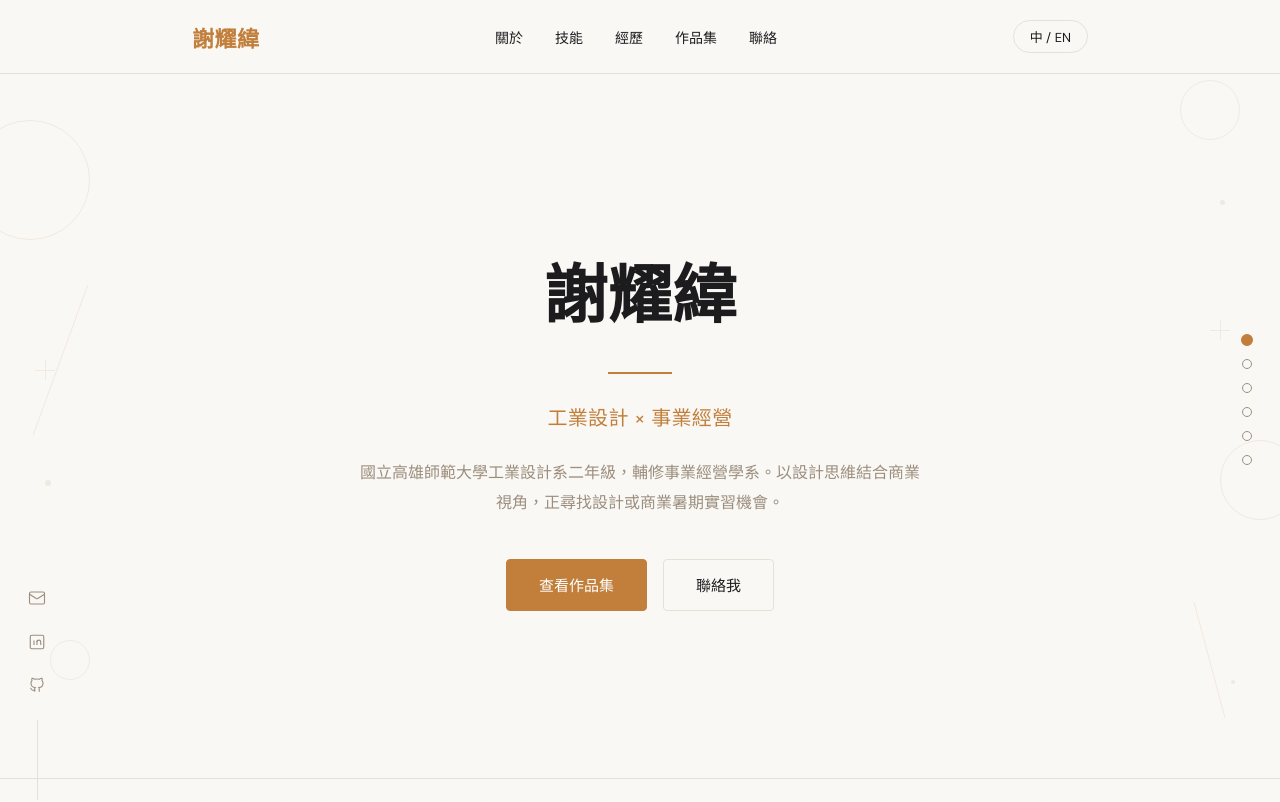
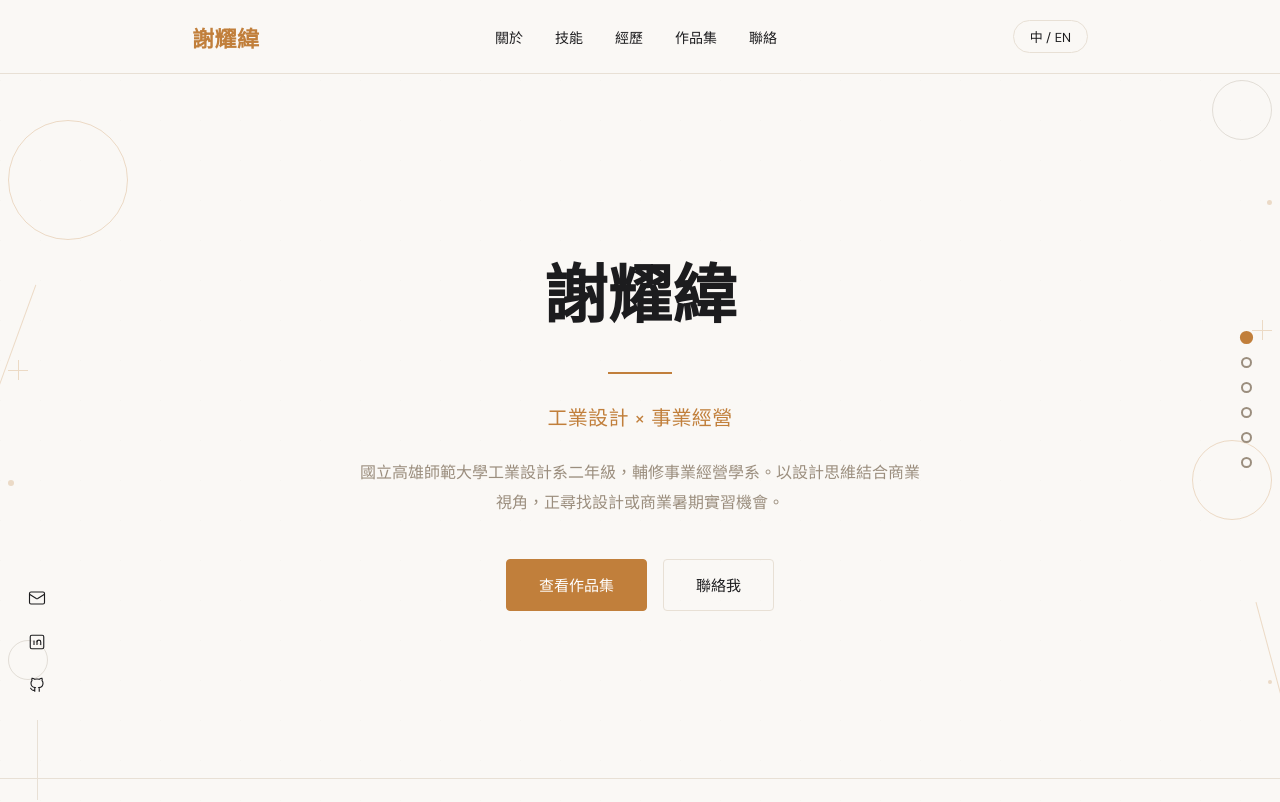
Before and after one commit to e101059a-glitch/-1, a React (Vite) app: page / in a window 1280 px wide. Shown: the top 802 px of the page. Built offline with nearby package versions, Linux system fonts and the light colour scheme; a web font is replaced by a local one.

Commit message:
Make decorations, side nav, social icons more visible

```diff
--- a/src/components/Decorations.module.css
+++ b/src/components/Decorations.module.css
@@ -8,26 +8,26 @@
 
 .element {
   position: absolute;
-  opacity: 0.12;
+  opacity: 0.25;
 }
 
 /* Circles */
 .circle1 {
   width: 120px;
   height: 120px;
-  border: 1px solid var(--color-accent);
+  border: 1.5px solid var(--color-accent);
   border-radius: 50%;
   top: 15%;
-  left: -30px;
+  left: 20px;
 }
 
 .circle2 {
   width: 80px;
   height: 80px;
-  border: 1px solid var(--color-accent);
+  border: 1.5px solid var(--color-accent);
   border-radius: 50%;
   top: 55%;
-  right: -20px;
+  right: 20px;
 }
 
 /* Lines */
@@ -135,6 +135,15 @@
   right: 40px;
 }
 
+@media (max-width: 1400px) {
+  .circle1, .line1, .dot1, .cross1, .ring1 {
+    left: 8px;
+  }
+  .circle2, .line2, .dot2, .dot3, .cross2, .ring2 {
+    right: 8px;
+  }
+}
+
 @media (max-width: 1100px) {
   .decorations {
     display: none;
--- a/src/components/SideNav.module.css
+++ b/src/components/SideNav.module.css
@@ -10,10 +10,10 @@
 }
 
 .dot {
-  width: 10px;
-  height: 10px;
+  width: 11px;
+  height: 11px;
   border-radius: 50%;
-  border: 1.5px solid var(--color-muted);
+  border: 2px solid var(--color-muted);
   background: transparent;
   padding: 0;
   cursor: pointer;
--- a/src/components/SocialFloat.module.css
+++ b/src/components/SocialFloat.module.css
@@ -10,7 +10,7 @@
 }
 
 .icon {
-  color: var(--color-muted);
+  color: var(--color-text);
   transition:
     color 0.25s ease,
     transform 0.25s ease;
```
